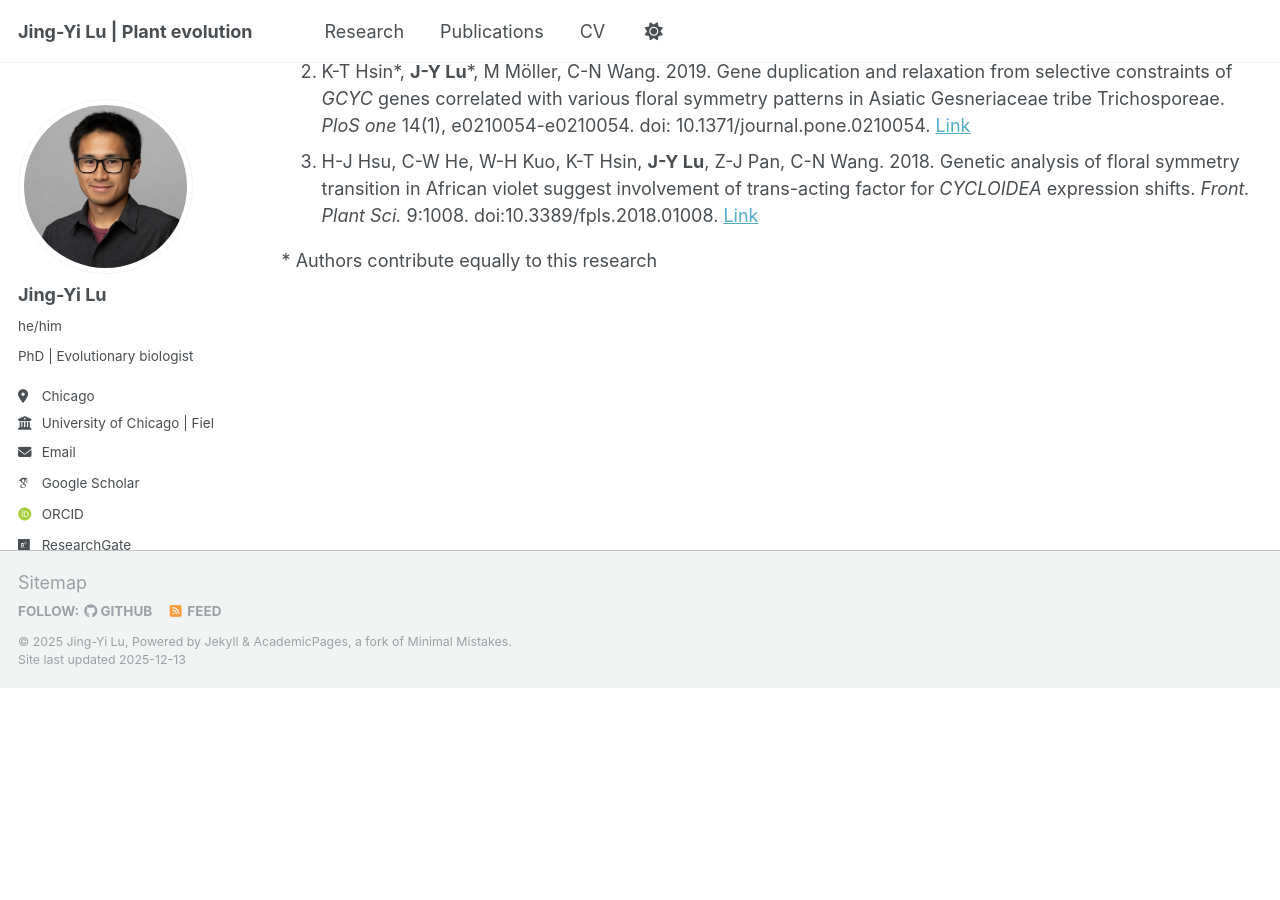
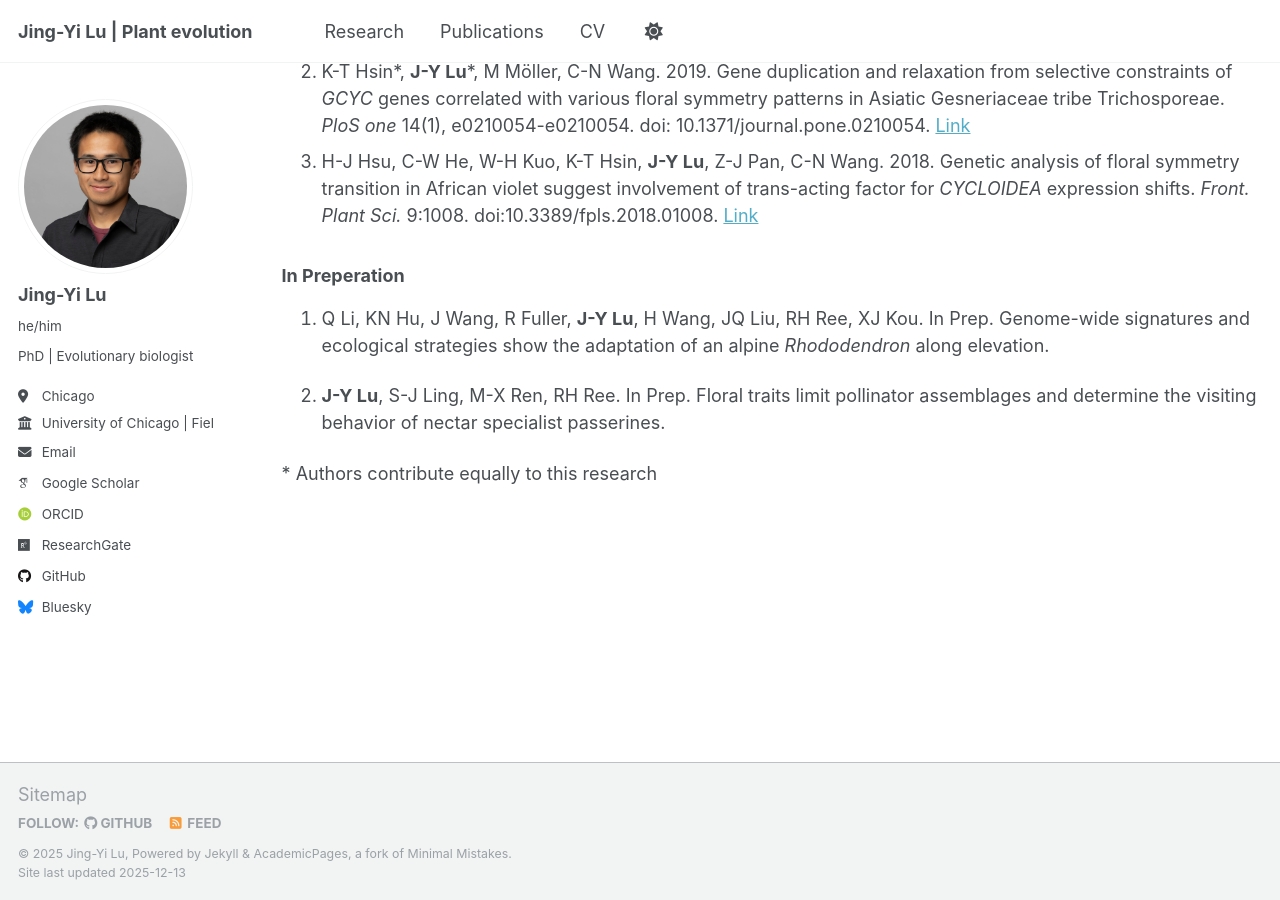
Before and after one commit to jingyilu/jingyilu.github.io, a Jekyll site: the page built from _pages/publications.md, in a window 1280 px wide and 900 px high, scrolled down 513 px. Built offline with Jekyll 4.4.1, drawn with Linux system fonts in a browser that asks for light colours; some web fonts are replaced; a script that is not in the unit is left out; before the commit the page ends 1201 px from its top, so only the background shows below that.

Commit message:
update publications

```diff
--- a/_pages/publications.md
+++ b/_pages/publications.md
@@ -32,6 +32,11 @@
 
 1. -->
 
+### In Preperation
+1. Q Li, KN Hu, J Wang, R Fuller, **J-Y Lu**, H Wang, JQ Liu, RH Ree, XJ Kou. In Prep. Genome-wide signatures and ecological strategies show the adaptation of an alpine _Rhododendron_ along elevation.
+
+2. **J-Y Lu**, S-J Ling, M-X Ren, RH Ree. In Prep. Floral traits limit pollinator assemblages and determine the visiting behavior of nectar specialist passerines.
+
 \* Authors contribute equally to this research
 
 
```
